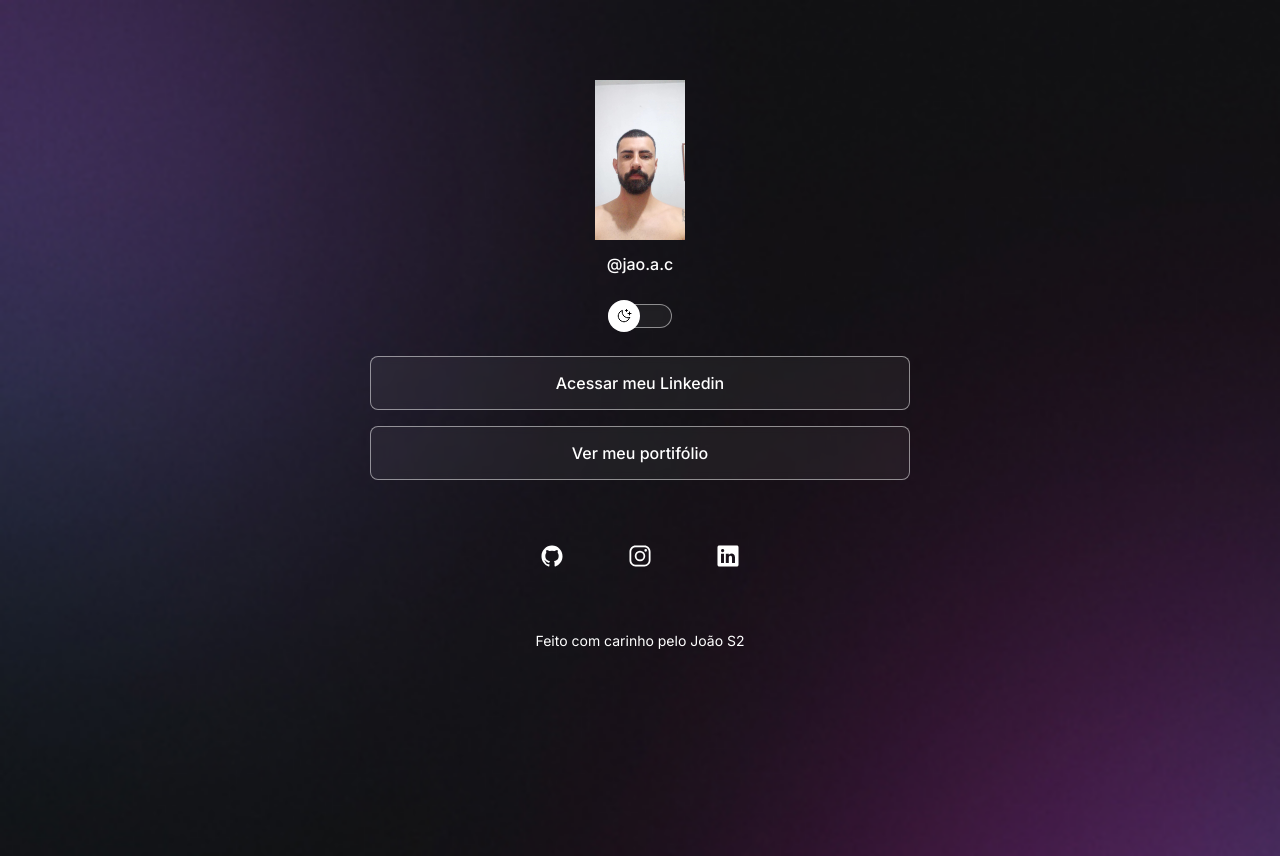
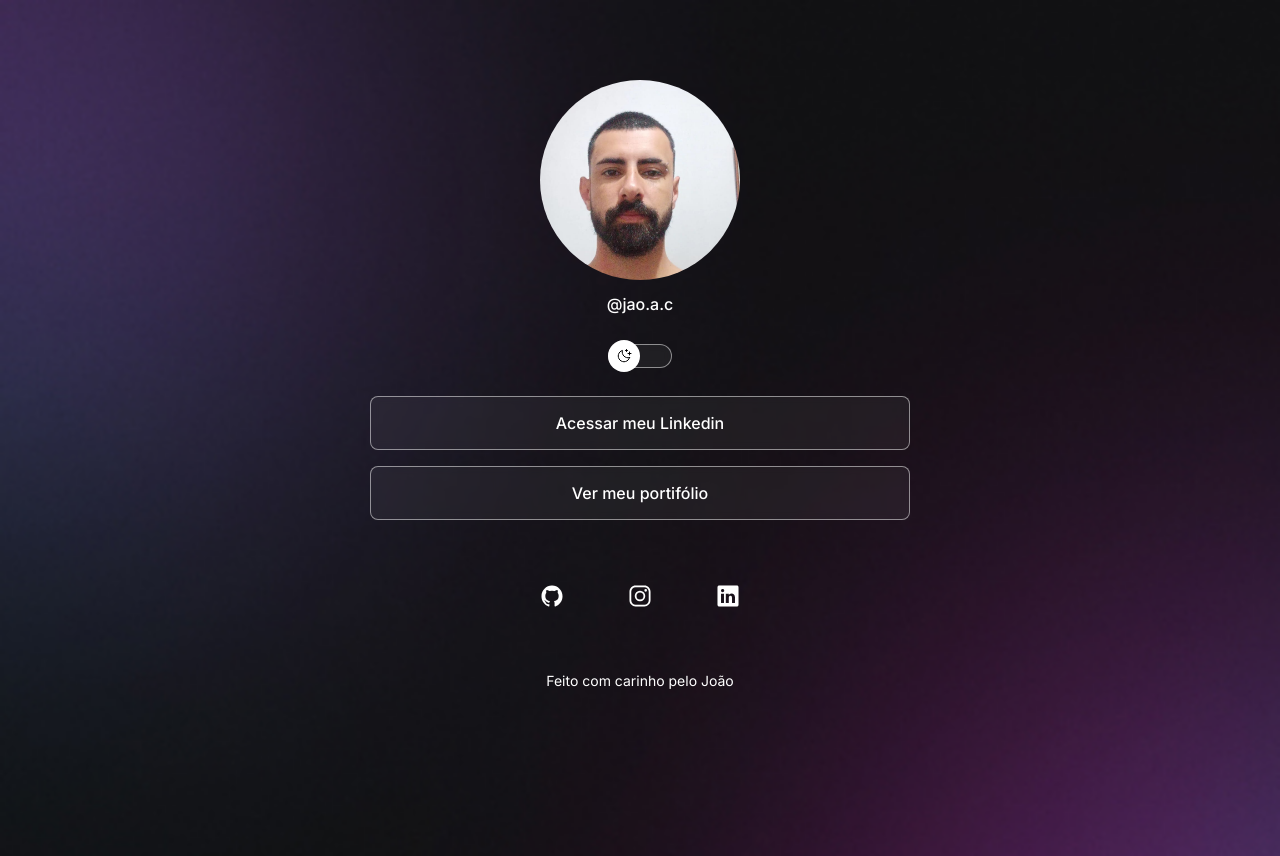
Before and after one commit to joao12243/Projeto, a plain HTML site: page index.html in a window 1280 px wide. Drawn offline with nearby package versions, Linux system fonts and the light colour scheme.

Commit message:
Finalizando os ultimos ajustes

```diff
--- a/index.html
+++ b/index.html
@@ -28,7 +28,7 @@
       <ul>
         <li>
           <a
-            href="https://www.linkedin.com/in/joao-antonio-994ba0103/"
+            href="https://www.linkedin.com/in/jo%C3%A3o-ant%C3%B4nio-994ba0103/"
             target="_blank"
             target="_blank"
             >Acessar meu Linkedin</a
@@ -58,7 +58,7 @@
         ></a>
       </div>
 
-      <footer>Feito com carinho pelo João S2</footer>
+      <footer>Feito com carinho pelo João</footer>
     </div>
 
     <script
--- a/style.css
+++ b/style.css
@@ -48,7 +48,10 @@ body * {
 }
 
 #profile img {
-  width: 90px;
+  width: 200px;
+  height: 200px;
+  border-radius: 50%;
+  object-fit: cover;
 }
 
 #profile p {
```
